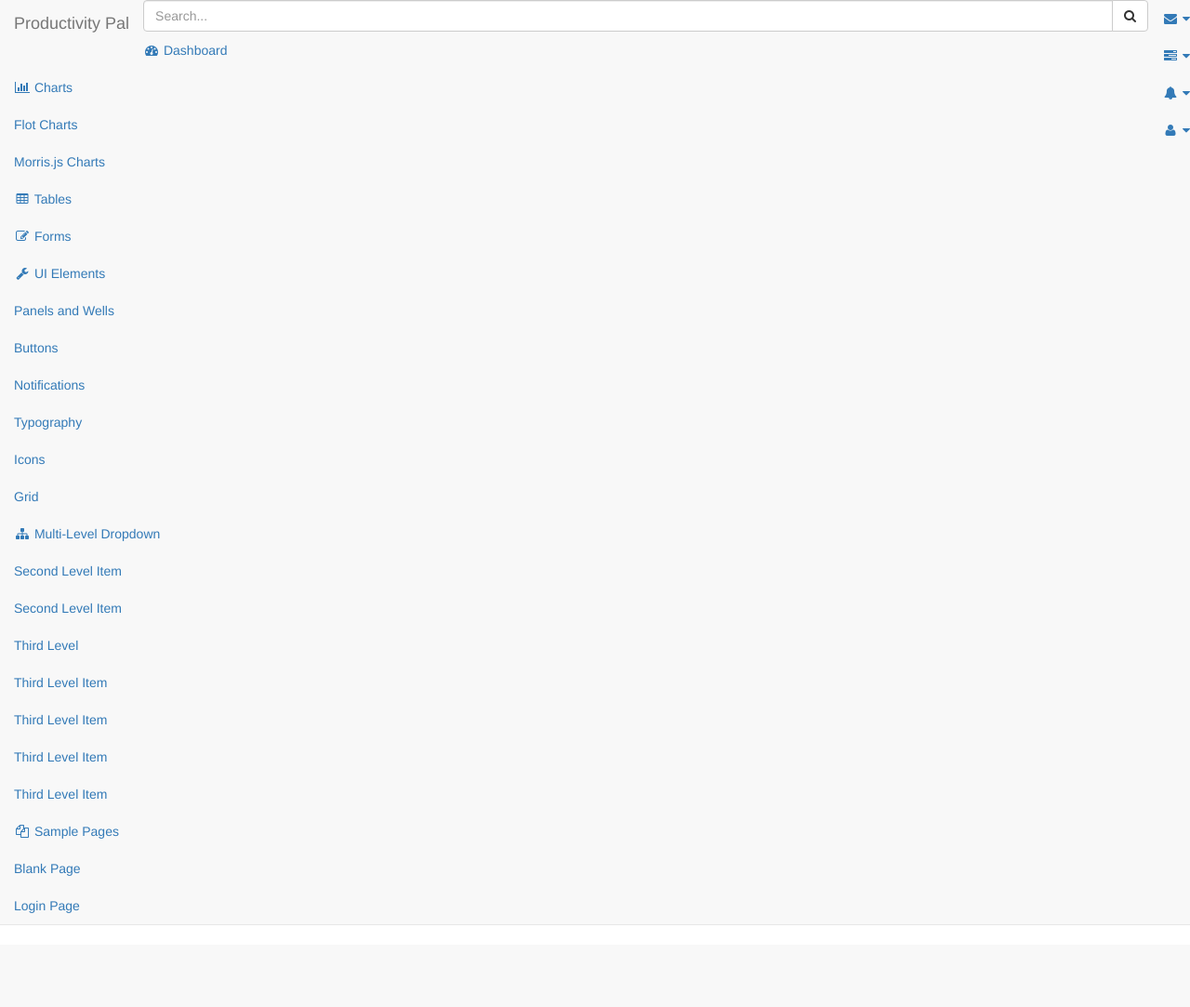
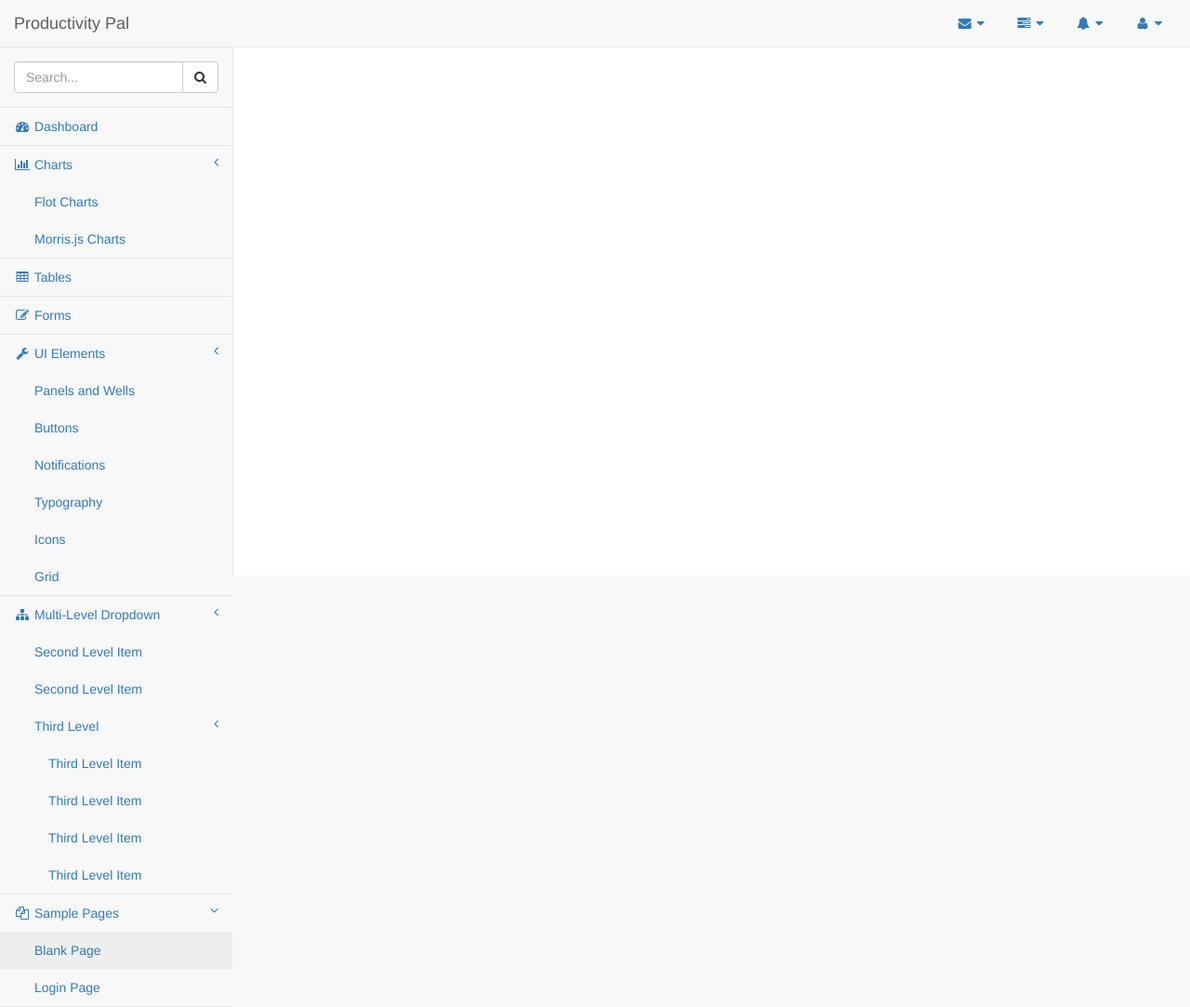
Before and after one commit to Edsterr/HackCambridge, a Django app: page /registration/register/ in a window 1280 px wide. Shown: the whole page at 93% size. Before the commit the page ends 995 px from the top, so only its background shows below. Run offline with Django 3.2, Linux system fonts and the light colour scheme; some libraries are stand-ins or nearby versions.

Commit message:
Fixes tom's disgustingness

```diff
--- a/server/productivitypal/templates/server/base/base.html
+++ b/server/productivitypal/templates/server/base/base.html
@@ -21,7 +21,7 @@
     <link href="{% static "/css/metisMenu.min.css" %}" rel="stylesheet">
 
     <!-- Custom CSS -->
-    <!--<link href="../dist/css/sb-admin-1.css" rel="stylesheet">-->
+    <link href="{% static "/css/sb-admin-2.css" %}" rel="stylesheet">
 
     <!-- Custom Fonts -->
     <link href="{% static "/css/font-awesome.min.css" %}" rel="stylesheet" type="text/css">
@@ -40,7 +40,7 @@
     <div id="wrapper">
 
         <!-- Navigation -->
-        <nav class="navbar navbar-default navbar-static-top" role="navigation" style="margin-bottom: 1">
+        <nav class="navbar navbar-default navbar-static-top" role="navigation" style="margin-bottom: 0">
             <div class="navbar-header">
                 <button type="button" class="navbar-toggle" data-toggle="collapse" data-target=".navbar-collapse">
                     <span class="sr-only">Toggle navigation</span>
```
